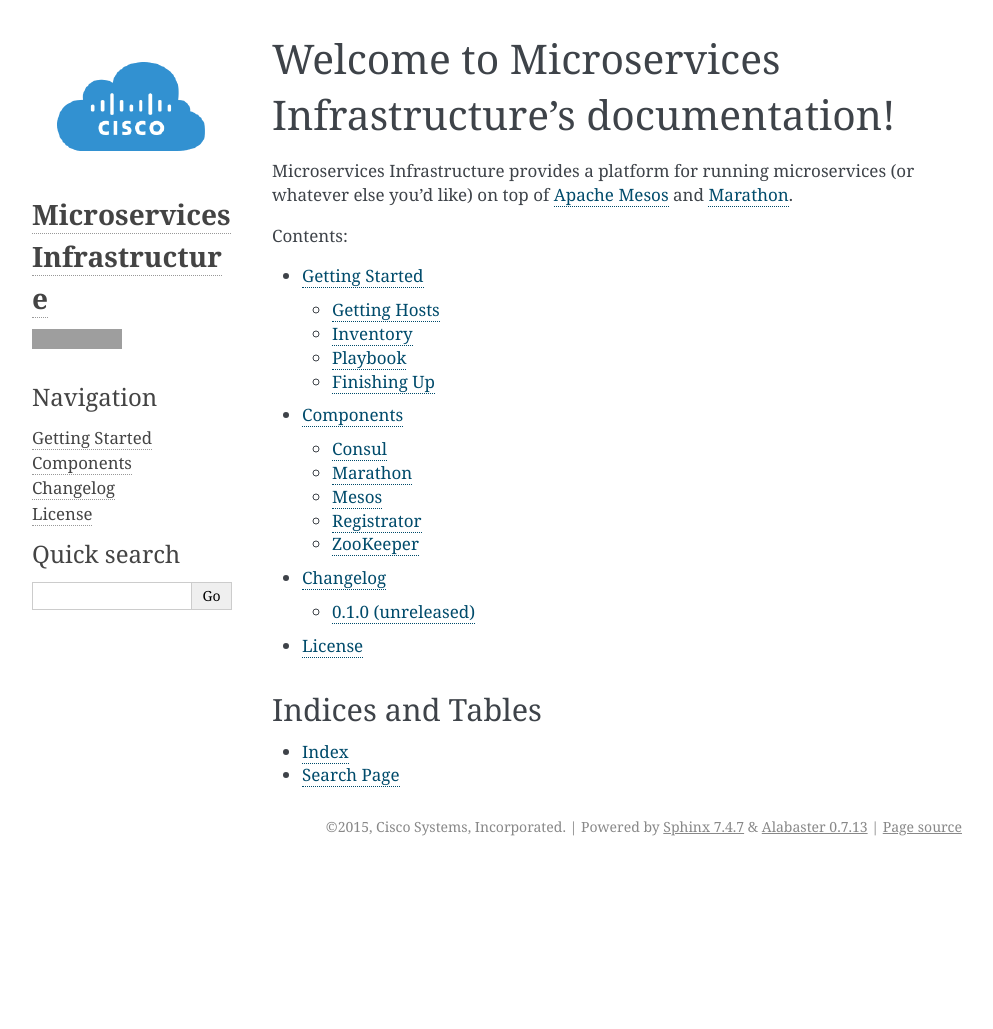
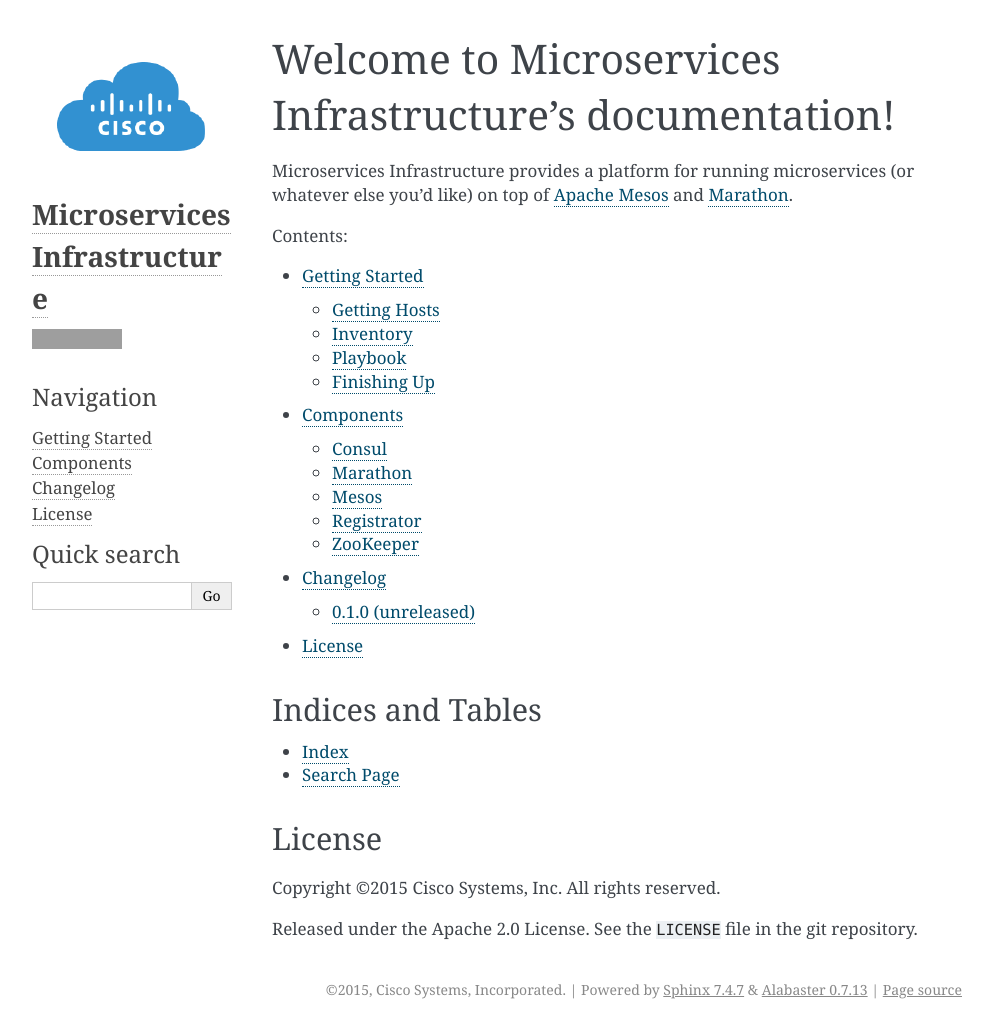
Before and after one commit to mantl/mantl, a Sphinx documentation site: the page built from docs/index.rst, in a window 1280 px wide. Shown: the whole page, without its empty margins (148-1141 px from the left). Built offline with Sphinx 7.4.7, drawn with Linux system fonts in a browser that asks for light colours; before the commit the page ends 900 px from its top, so only the background shows below that; grey boxes are pictures that could not be loaded.

Commit message:
Add Cisco Copyright to index.rst

```diff
--- a/docs/index.rst
+++ b/docs/index.rst
@@ -25,3 +25,10 @@
 
 .. _Apache Mesos: https://mesos.apache.org/
 .. _Marathon: https://mesosphere.github.io/marathon/
+
+
+License
+-------
+Copyright ©2015 Cisco Systems, Inc. All rights reserved.
+
+Released under the Apache 2.0 License. See the ``LICENSE`` file in the git repository.
```
